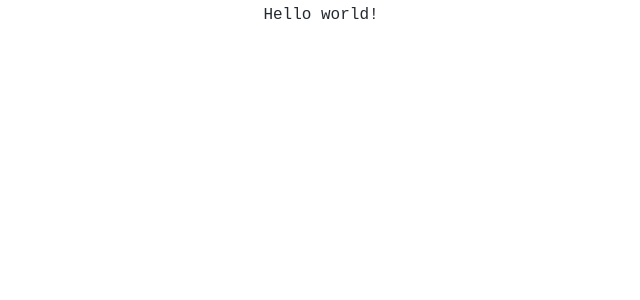
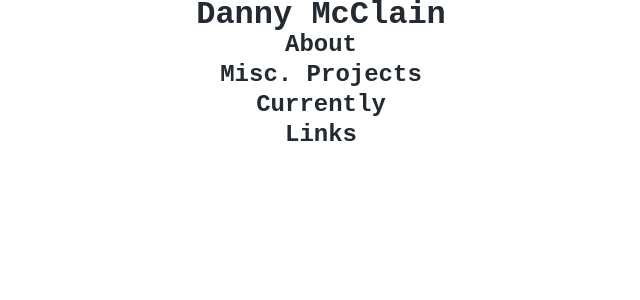
Before and after one commit to dannymcclain/dannymcclain.github.io, a Next.js app: page / in a window 1280 px wide. Shown: the top 300 px of the page, without its empty margins (319-959 px from the left). Built offline with nearby package versions, Linux system fonts and the light colour scheme; a web font is replaced by a local one.

Commit message:
starting to add content

```diff
--- a/pages/index.js
+++ b/pages/index.js
@@ -28,6 +28,25 @@ export default () => (
         rel="stylesheet"
       />
     </Head>
-    Hello world!
+    <header>
+      <h1>Danny McClain</h1>
+      <p />
+    </header>
+    <section className="about">
+      <h2>About</h2>
+      <p />
+      <p />
+    </section>
+    <section className="projects">
+      <h2>Misc. Projects</h2>
+    </section>
+    <section className="currently">
+      <h2>Currently</h2>
+      <p />
+    </section>
+    <section className="links">
+      <h2>Links</h2>
+      <ul />
+    </section>
   </div>
 );
```
